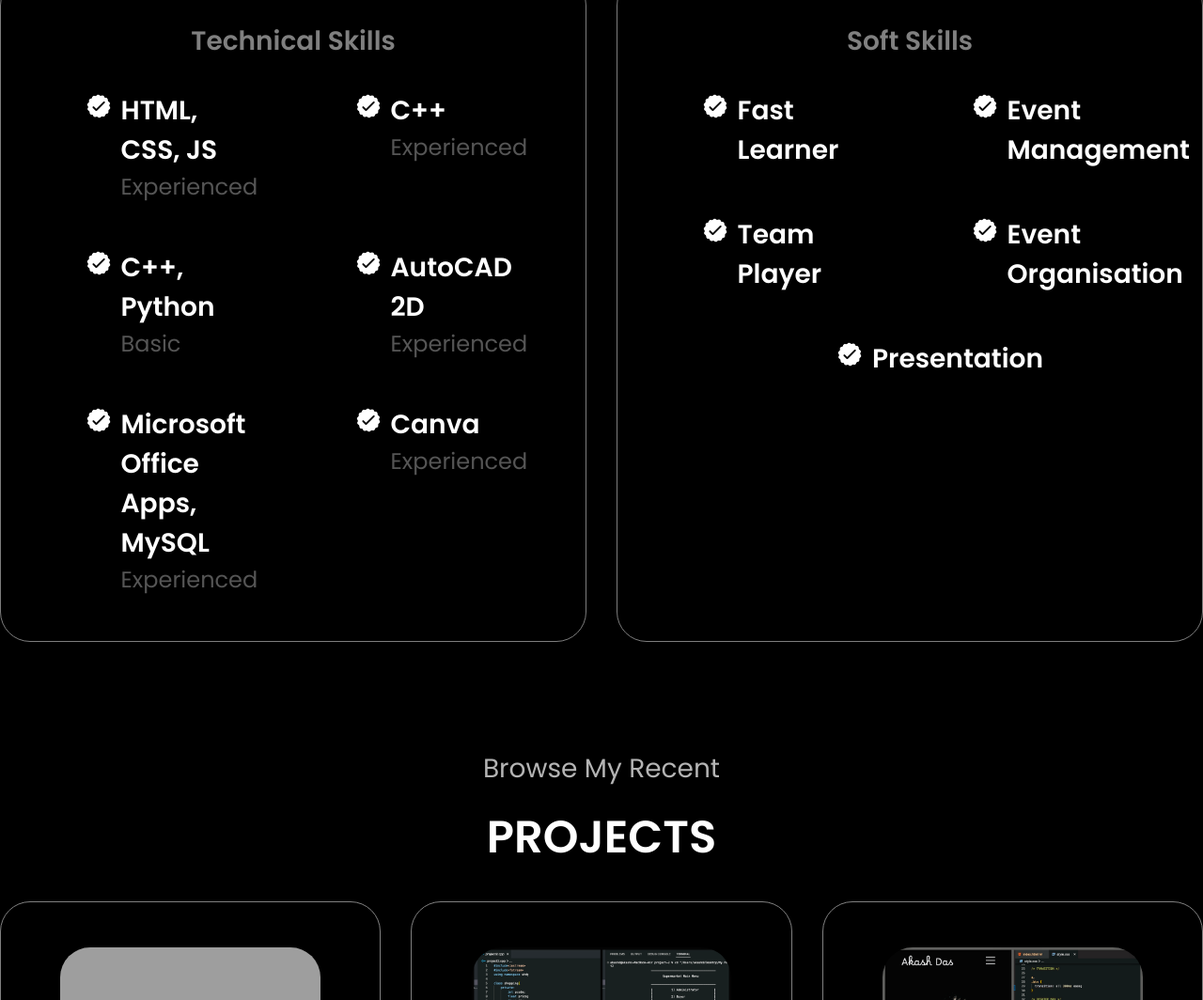
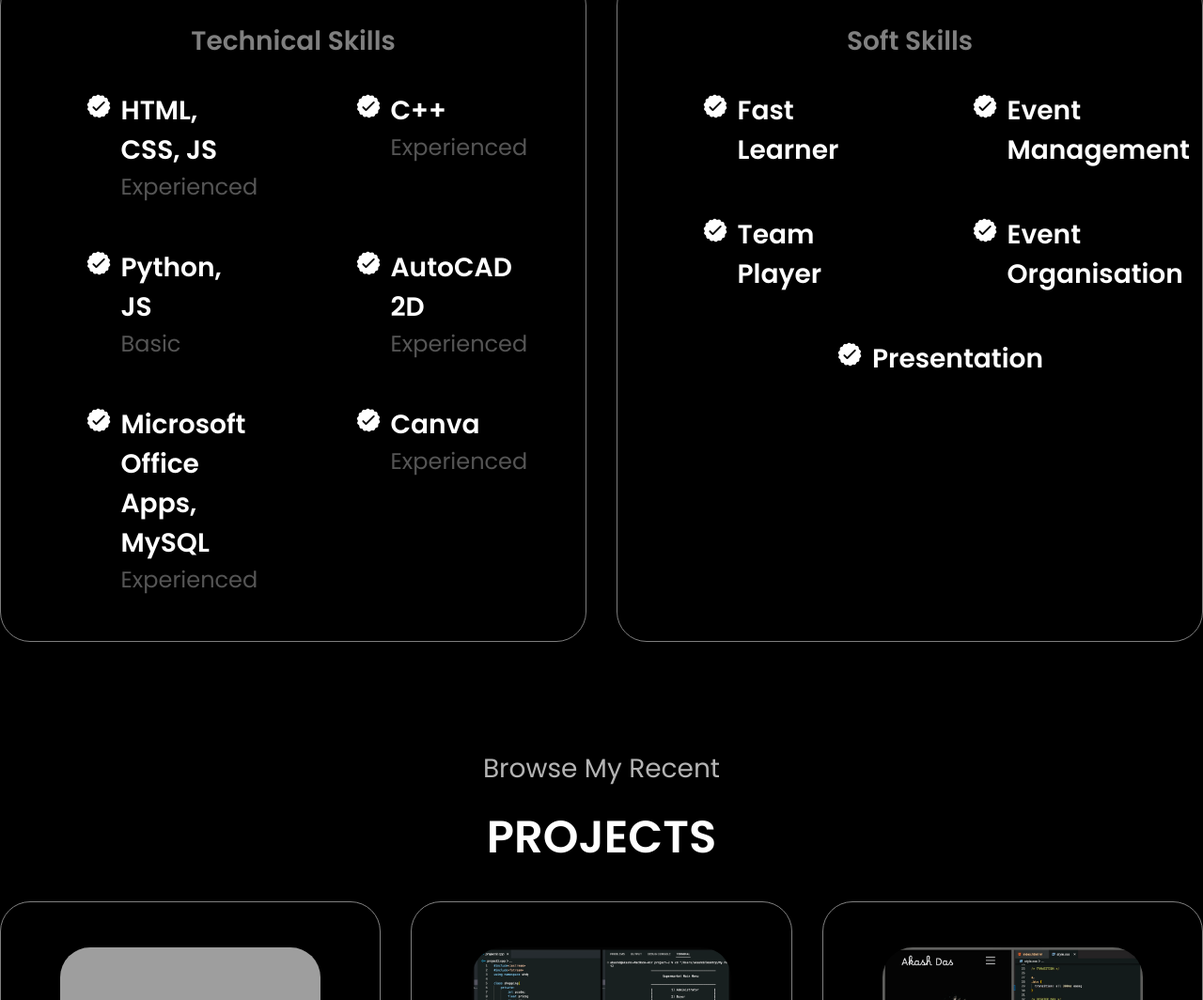
Before and after one commit to Akku1728/Portfolio-website, a plain HTML site: page index.html in a window 1280 px wide. Shown: the part 1898-2962 px from the top of the page at 94% size. Drawn offline with Linux system fonts and the light colour scheme; grey boxes are pictures that could not be loaded; a web font is replaced by a local one.

Commit message:
Update index.html

```diff
--- a/index.html
+++ b/index.html
@@ -134,7 +134,7 @@
                 class="icon"
               >
               <div>
-                <h3>C++, Python</h3>
+                <h3>Python, JS</h3>
                 <p>Basic</p>
               </div>
               </article>
```
